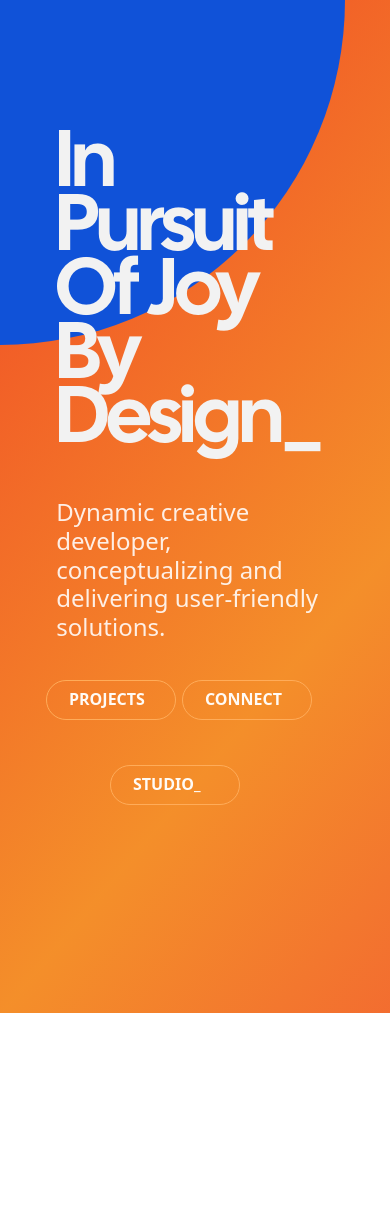
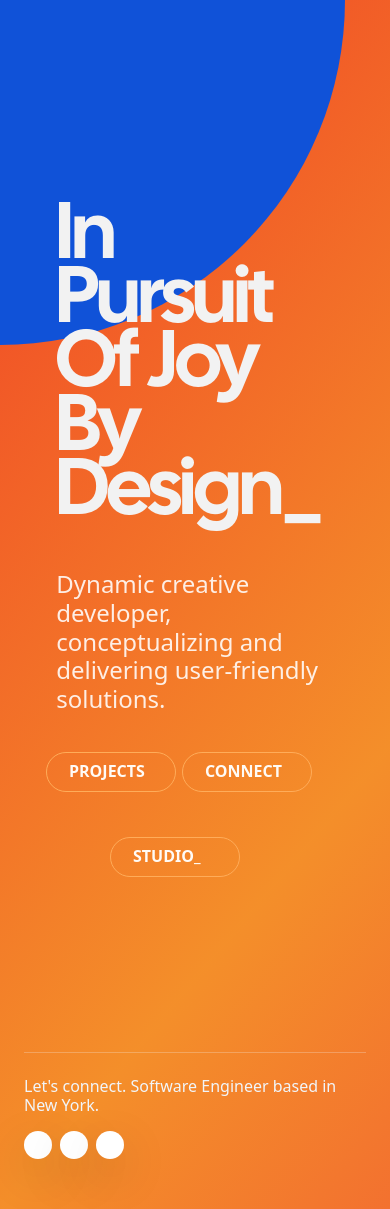
Before and after one commit to R-LaRoi/st-studio-app, a Next.js app: page / in a window 390 px wide. Before the commit the page ends 1013 px from the top, so only its background shows below. Built offline with nearby package versions, Linux system fonts and the light colour scheme.

Commit message:
Media Queries

```diff
--- a/package.json
+++ b/package.json
@@ -19,6 +19,7 @@
     "tw-elements": "^2.0.0"
   },
   "devDependencies": {
+    "@iconify/tailwind": "^0.1.4",
     "@types/bootstrap": "^5.2.10",
     "@types/node": "20.11.27",
     "@types/react": "18.2.66",
--- /dev/null
+++ b/src/app/Components/Footer.jsx
@@ -0,0 +1,32 @@
+import React from "react";
+
+export default function Footer() {
+  return (
+<section className="--footer">
+<footer className="relative pt-1 pb-1">
+      <div className="w-full lg:w-6/12 px-4">
+         <hr className="my-6 border-slate-100"/>
+        <h4 className="text-lg fonat-semibold text-slate-100"></h4>
+        <h5 className="text-md  text-slate-100">
+        Let's connect. Software Engineer based in New York.
+        </h5>
+      </div>
+      <div className="w-full lg:w-6/12 px-4">
+
+             <div className="mt-3 lg:mb-0 mb-3">
+          <button className="bg-white text-slate-100 shadow-lg font-normal h-7 w-7  items-center justify-center align-center rounded-full outline-none focus:outline-none mr-2" type="button">
+    </button>
+    <button className="bg-white text-slate-100 shadow-lg font-normal h-7 w-7 items-center justify-center align-center rounded-full outline-none focus:outline-none mr-2" type="button">
+    </button>
+
+    <button className="bg-white text-slate-100 shadow-lg font-normal h-7 w-7 items-center justify-center align-center rounded-full outline-none focus:outline-none mr-2" type="button">
+
+</button>
+        </div>
+          </div><br/>
+
+
+</footer>
+</section>
+  );
+}
--- a/src/app/Components/Navigation.jsx
+++ b/src/app/Components/Navigation.jsx
@@ -11,7 +11,7 @@ return (
   href="#offcanvasExample"
   role="button"
   aria-controls="#offcanvasWithBothOptions">
-<svg xmlns="http://www.w3.org/2000/svg" viewBox="0 0 24 24" fill="currentColor" className="w-6 h-6">
+<svg xmlns="http://www.w3.org/2000/svg" viewBox="0 0 24 24" fill="currentColor" className="w-4 h-4">
   <path fillRule="evenodd" d="M3 6.75A.75.75 0 0 1 3.75 6h16.5a.75.75 0 0 1 0 1.5H3.75A.75.75 0 0 1 3 6.75ZM3 12a.75.75 0 0 1 .75-.75h16.5a.75.75 0 0 1 0 1.5H3.75A.75.75 0 0 1 3 12Zm0 5.25a.75.75 0 0 1 .75-.75h16.5a.75.75 0 0 1 0 1.5H3.75a.75.75 0 0 1-.75-.75Z" clipRule="evenodd" />
 </svg>
 
--- a/src/app/Styles/navigation.css
+++ /dev/null
@@ -1,3 +0,0 @@
-.canvas-body {
-  background-color: blueviolet;
-}
--- a/src/app/Styles/pages.css
+++ b/src/app/Styles/pages.css
@@ -87,7 +87,7 @@
 }
 @media (max-width: 576px) {
   .container {
-    background-image: url("./mask.svg");
+    /* background-image: url("./mask.svg"); */
     margin: -13%;
     /* padding: 15.5rem; */
     margin-left: 25%;
@@ -124,6 +124,6 @@
   }
 
   .main {
-    height: 120vh;
+    height: max-content;
   }
 }
--- a/src/app/globals.css
+++ b/src/app/globals.css
@@ -1,11 +1,6 @@
 @import "tailwindcss/base";
 @import "tailwindcss/components";
 @import "tailwindcss/utilities";
-
-/* @font-face {
-  font-family: "Mabry";
-  src: local("Mabry"), url("./Styles/Mabry-Pro-Black.ttf") format("opentype");
-} */
 
 @font-face {
   font-family: "Cal-Sans";
@@ -25,6 +20,10 @@
   }
 }
 
+.--footer {
+  margin-top: 70%;
+}
+
 .canvas-body {
   background-color: #1053d8f3;
   color: white;
@@ -34,6 +33,11 @@
 }
 
 .off-nav-btn {
+  transition: 0.25s;
+
+  margin-top: 20px;
+  margin-left: 20px;
+  background-color: transparent;
   background-color: #1053d8;
   border: none;
   position: fixed;
@@ -41,8 +45,46 @@
   z-index: 99;
   left: 0;
   font-weight: 800;
-  border-radius: 0px 0px 50px 1px;
+  /* width: 90px; */
+  border-radius: 50%;
+  /* border-radius: 0px 0px 0px 1px; */
   padding: 1.5rem;
+  box-shadow: rgba(0, 0, 0, 0.2) 0px 12px 28px 0px,
+    rgba(0, 0, 0, 0.1) 0px 2px 4px 0px,
+    rgba(255, 255, 255, 0.05) 0px 0px 0px 1px inset;
+}
+
+.off-nav-btn:hover {
+  background: #202020;
+  background: -moz-linear-gradient(
+    45deg,
+    #f09433 0%,
+    #e6683c 25%,
+    #dc2743 50%,
+    #cc2366 75%,
+    #bc1888 100%
+  );
+  background: -webkit-linear-gradient(
+    45deg,
+    #f09433 0%,
+    #e6683c 25%,
+    #dc2743 50%,
+    #cc2366 75%,
+    #bc1888 100%
+  );
+  background: linear-gradient(
+    45deg,
+    #f09433 0%,
+    #e6683c 25%,
+    #dc2743 50%,
+    #cc2366 75%,
+    #bc1888 100%
+  );
+}
+
+.off-nav-btn:hover {
+  background-color: #ff8000;
+  animation: bounce_613 0.4s linear;
 }
 
 .off-nav-list {
@@ -50,7 +92,6 @@
   flex-direction: column;
 }
 .offcanvas-header .btn-close {
-  /* background-color: rgb(255, 255, 255); */
   font-family: inherit;
   font-size: 2rem;
   position: relative;
@@ -66,9 +107,6 @@
   transform-style: preserve-3d;
   perspective: 600px;
 
-  /* margin-top: 25px;
-  margin-left: 25px;
-  */
   font-family: "Cal-sans";
 }
 .textContainer {
@@ -81,7 +119,7 @@
 .textContainer p {
   font-size: 3vw;
   font-weight: 700;
-  /* margin: 10px; */
+
   transition: all 0.4s;
   color: #ffffffe6;
   text-transform: uppercase;
@@ -114,7 +152,5 @@
 }
 
 .nav-container {
-  /* margin: -13%; */
   padding: 1.5rem;
-  /* margin-left: 25%; */
 }
--- a/src/app/page.jsx
+++ b/src/app/page.jsx
@@ -4,7 +4,7 @@ import { useState } from 'react';
 import { motion } from 'framer-motion';
 import useMousePosition from './Components/mousePosition';
 import ButtonMenu from './Components/ButtonMenu'
-
+import Footer from './Components/Footer'
 
 export default function Home() {
 
@@ -15,7 +15,8 @@ export default function Home() {
 // backgroundColor: '#eb4f34',
   return (
 
-    <>
+
+
 
     <main className='main'>
 
@@ -28,70 +29,26 @@ export default function Home() {
         transition={{ type: 'tween', ease: 'backOut', duration:0.3}}
       ></motion.div>
 
+<div class=" ">
 
+  <div class="flex flex-wrap items-center justify-between mx-auto p-3 z-99">
+    <a href="#" class="flex items-center space-x-3 rtl:space-x-reverse">
+       <svg xmlns="http://www.w3.org/2000/svg" width="2.5rem" height="2.frem" viewBox="0 0 24 24">
+	<path fill="white" d="M9.234 15.23q-2.505 0-4.254-1.745q-1.75-1.745-1.75-4.25q0-2.506 1.746-4.255q1.745-1.75 4.251-1.75q2.506 0 4.255 1.746q1.749 1.745 1.749 4.251q0 2.506-1.746 4.255q-1.745 1.749-4.25 1.749m1.15 5.538q-.667 0-1.141-.474q-.475-.475-.475-1.141v-.477q0-.292.195-.488q.196-.195.494-.214q1.74-.077 3.24-.692q1.5-.616 2.735-1.85q1.234-1.235 1.85-2.735q.615-1.5.692-3.24q.02-.298.214-.494q.196-.195.488-.195h.477q.666 0 1.14.475q.475.474.475 1.14v8.77q0 .666-.474 1.14q-.475.475-1.141.475z" />
+</svg>
+        <span class="self-center text-2xl font-semibold whitespace-nowrap dark:text-white"></span>
+    </a>
+</div>
+</div>
     <h1 className='header-text'>In pursuit of joy {''} <br/> by design_
 
     </h1>
  <h3 className="header-h3">Dynamic creative developer, conceptualizing and delivering user-friendly solutions.</h3>
 
 <ButtonMenu />
-
-
-{/*
-
-
-<div className='btn btn-three'></div> */}
-
-
-
-  {/* <div class="container ">
-  <div class= "row">
-    <div class="col-sm-3">
-   <Link href ="/Menu/Projects/" className="move">
-
-
-    <div className="container">
-      <div className="body">
-    <div className="textContainer">
-          <p className="primary">projects</p>
-          <p className="secondary">projects</p>
-        </div>
-      </div>
-    </div>
-</Link>
-    </div>
-    <div class="col-sm-3">
-      <Link href ="/Menu/Connect">
-     <div className="container" >
-      <div className="body">
-    <div className="textContainer">
-          <p className="primary">connect</p>
-          <p className="secondary">meet_rachel</p>
-        </div>
-      </div>
-    </div>
-</Link>
-    </div>
-    <div class="col-sm-3">
-      <Link href ="/Menu/Studio">
-     <div className="container" >
-      <div className="body">
-    <div className="textContainer">
-            <p className="primary">studio
-            <span style={{color: "#FFE627"}}>_</span> </p>
-          <p className="secondary">art&design</p>
-        </div>
-      </div>
-    </div>
-   </Link>
-
-    </div>
-  </div>
-</div> */}
-
-
+<Footer />
 
 </main>
-</>
+
   );
 }
```
Also changed, not shown: 1 other file (tests, documents, lock files or other folders).
